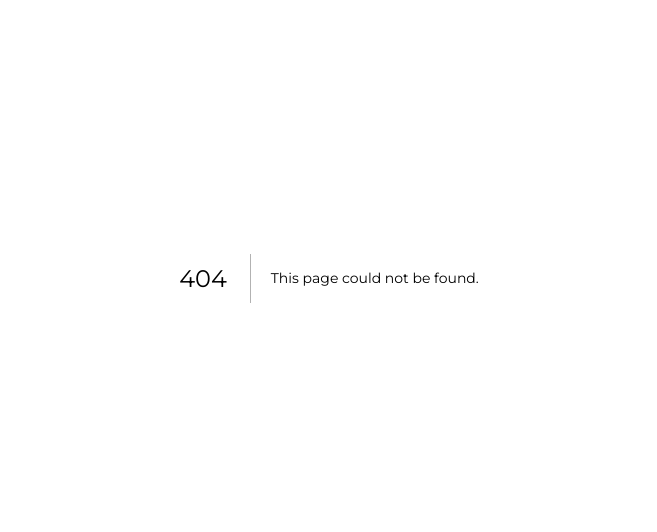
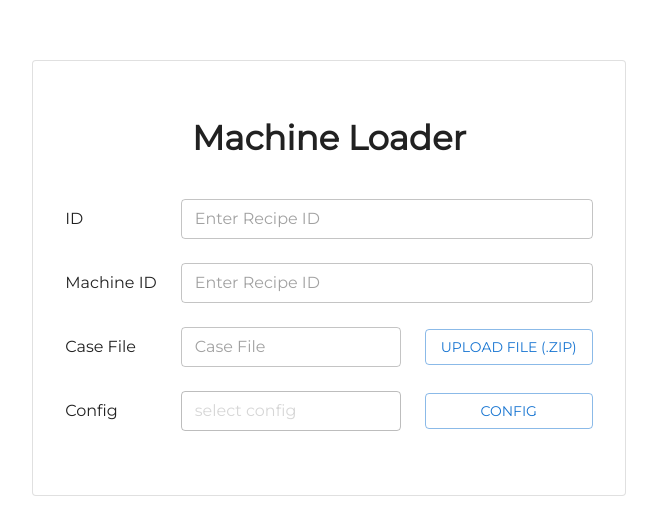
Before and after one commit to calvinfredicson/RobotiivePrototype, a Next.js app: page /LoadRecipe in a window 1280 px wide. Before the commit this address had no page. Shown: the part 122-654 px from the top of the page, without its empty margins (311-968 px from the left). Built offline with nearby package versions, Linux system fonts and the light colour scheme.

Commit message:
case 2: load recipe to machine

```diff
--- a/Components/Dialogs/BasicInfo.tsx
+++ b/Components/Dialogs/BasicInfo.tsx
@@ -1,4 +1,4 @@
-import { Box, Button, Chip, Dialog, DialogActions, DialogContent, DialogContentText, DialogTitle, Paper, PaperProps, Typography } from "@mui/material"
+import { Button, Dialog, DialogActions, DialogContent, DialogContentText, DialogTitle, Paper, PaperProps } from "@mui/material"
 import { Dispatch, SetStateAction, useCallback } from "react"
 import Draggable from "react-draggable"
 
--- a/Components/Dialogs/InfoDialog.tsx
+++ b/Components/Dialogs/InfoDialog.tsx
@@ -1,4 +1,4 @@
-import { Box, Button, Chip, Dialog, DialogActions, DialogContent, DialogContentText, DialogTitle, Paper, PaperProps, Typography } from "@mui/material"
+import { Button, Chip, Dialog, DialogActions, DialogContent, DialogContentText, DialogTitle, Paper, PaperProps, Typography } from "@mui/material"
 import { Dispatch, SetStateAction, useCallback } from "react"
 import Draggable from "react-draggable"
 import { Account } from "../../Data/loginInfo"
--- a/Components/CitrixPageItem.tsx
+++ b/Components/delayedLoginCase/CitrixPageItem.tsx
@@ -3,7 +3,8 @@ import { ArrowDropDownOutlined } from '@mui/icons-material'
 import { Box, Paper, Typography, useTheme } from '@mui/material'
 import { useCallback, useState } from 'react'
 import { useRouter } from 'next/router'
-import { delay, generateRoute } from '../utilityFunctions'
+import { delay, generateRoute } from '../../utilityFunctions'
+
 
 interface CitrixPageItemProps {
   imageSrc: string,
--- a/Components/MainPageDropDown.tsx
+++ b/Components/delayedLoginCase/MainPageDropDown.tsx
@@ -1,9 +1,9 @@
 import Box from '@mui/material/Box'
 import TextField from '@mui/material/TextField'
 import MenuItem from '@mui/material/MenuItem'
-import { routeList } from '../Data/routeList'
 import { ChangeEvent, useCallback, useState } from 'react'
 import Link from 'next/link'
+import { routeList } from '../../Data/routeList'
 
 export const MainPageDropDown: React.VFC = () => {
   const [route, setRoute] = useState(routeList[0].title)
--- /dev/null
+++ b/Components/delayedLoginCase/index.tsx
@@ -0,0 +1,2 @@
+export { MainPageDropDown } from './MainPageDropDown'
+export { CitrixPageItem } from './CitrixPageItem'
--- a/Components/index.tsx
+++ b/Components/index.tsx
@@ -1,3 +1,2 @@
-export { MainPageDropDown } from './MainPageDropDown'
-export { CitrixPageItem } from './CitrixPageItem'
 export { LoadingPage } from './LoadingPage'
+export * from './delayedLoginCase'
--- a/Data/api.ts
+++ b/Data/api.ts
@@ -1,4 +1,4 @@
-const baseURL = "http://192.168.1.250:3000/api/"
+const baseURL = "http://localhost:3000/api/"
 
 interface routeObjType {
   route: string,
--- a/Data/routeList.ts
+++ b/Data/routeList.ts
@@ -7,5 +7,9 @@ export const routeList: routeListObj[] = [
   {
     title: "Delayed Login",
     url: "/DelayedLogin/"
+  },
+  {
+    title: 'Load Recipe',
+    url: "/LoadRecipe/"
   }
 ]
--- a/pages/DelayedLogin/MainPage/index.tsx
+++ b/pages/DelayedLogin/MainPage/index.tsx
@@ -98,7 +98,7 @@ const Content = styled(Box, { name: 'ContentBox' })(() => ({
 }))
 
 export async function getStaticProps(): Promise<GetStaticPropsResult<MainPageProps>> {
-  const permission = await getAPI('http://127.0.0.1:3000/api/login/')
+  const permission = await getAPI('http://localhost:3000/api/login/')
   return {
     props: permission
   }
--- /dev/null
+++ b/pages/LoadRecipe/index.tsx
@@ -0,0 +1,96 @@
+import { Box, Button, Input, Paper, styled, TextField, Typography, useTheme, FormLabel, FormControl, FormControlLabel, RadioGroup, Radio } from "@mui/material"
+import { NextPage } from "next"
+import { useRouter } from "next/router"
+import { useState, useCallback, ChangeEvent, FormEvent } from "react"
+import { LoadingPage } from "../../Components"
+import { BasicInfoDialog } from "../../Components/Dialogs"
+import { delay, generateRoute } from "../../utilityFunctions"
+
+const Index: NextPage = () => {
+  const theme = useTheme()
+  const router = useRouter()
+  const [selectedFile, setSelectedFile] = useState<null | File>(null)
+  const [showConfig, setShowConfig] = useState(false)
+  const [selectedRadio, setSelectedRadio] = useState<string | null>(null)
+  const [subOption, setSubOption] = useState<string | null>(null)
+  const [loading, setLoading] = useState(false)
+  const [dialogOpen, setDialogOpen] = useState(false)
+  const uploadFile = useCallback((e: ChangeEvent<HTMLInputElement>) => {
+    if (!e.target.files) return
+    setSelectedFile(e.target.files[0])
+  }, [])
+  const infoText = "Fill the ID, machineID, case file and press config button. After pressing select Option 2 and subOption 2. Finally click next"
+
+  const toComplete = useCallback(async (e: FormEvent) => {
+    e.preventDefault()
+    setLoading(true)
+    await delay(5)
+    setLoading(false)
+    router.replace(generateRoute(router.pathname, '/ProcessComplete/'))
+  }, [router, setLoading])
+
+  if (!loading) {
+    return (
+      <form onSubmit={toComplete}>
+        <Box display="flex" gap={2} alignItems="center" justifyContent="center" height="100vh" width="100vw">
+          <Box component={Paper} variant="outlined" padding={theme.spacing(5, 4)} paddingBottom={8} display="grid" alignItems="center" gridTemplateColumns="auto auto auto" gap={3}>
+            <Typography variant="h4" align="center" fontWeight="bold" sx={{ gridColumn: "span 3", margin: theme.spacing(2, 'auto') }}>Machine Loader</Typography>
+            <Typography>ID</Typography>
+            <TextField required={true} type="text" size="small" variant="outlined" placeholder="Enter Recipe ID" sx={{ gridColumn: "span 2" }} />
+            <Typography>Machine ID</Typography>
+            <TextField required type="text" size="small" variant="outlined" placeholder="Enter Recipe ID" sx={{ gridColumn: "span 2" }} />
+            <Typography>Case File</Typography>
+            <TextField required size="small" variant="outlined" placeholder="Case File" value={selectedFile?.name} />
+            <label htmlFor="contained-button-file">
+              <FileInput type="file" id="contained-button-file" inputProps={{ accept: '.zip' }} onChange={uploadFile} />
+              <Button variant="outlined" component="span">Upload File (.zip)</Button>
+            </label>
+            <Typography>Config</Typography>
+            <TextField required disabled size="small" variant="outlined" placeholder="select config" value={selectedRadio} />
+            <Button type="button" variant="outlined" onClick={() => setShowConfig(true)}>Config</Button>
+            {
+              selectedRadio == "Option 2" && (
+                <FormControl component="fieldset" style={{ gridColumn: 'span 3' }}>
+                  <FormLabel component="legend">Config</FormLabel>
+                  <RadioGroup row aria-label="gender" name="row-radio-buttons-group" value={subOption} onChange={e => setSubOption(e.target.value)}>
+                    <FormControlLabel value="Sub Option-1" control={<Radio />} label="Sub Option 1" />
+                    <FormControlLabel value="Sub Option-2" control={<Radio />} label="Sub Option 2" />
+                  </RadioGroup>
+                </FormControl>
+              )
+            }
+            {
+              showConfig && (
+                <FormControl component="fieldset" style={{ gridColumn: 'span 3' }}>
+                  <FormLabel component="legend">Config</FormLabel>
+                  <RadioGroup row aria-label="gender" name="row-radio-buttons-group" value={selectedRadio} onChange={e => setSelectedRadio(e.target.value)}>
+                    <FormControlLabel value="Option 1" control={<Radio />} label="Option 1" />
+                    <FormControlLabel value="Option 2" control={<Radio />} label="Option 2" />
+                    <FormControlLabel value="Option 3" control={<Radio />} label="Option 3" />
+                  </RadioGroup>
+                </FormControl>
+              )
+            }
+            {
+              selectedRadio && (
+                <>
+                  <Button type="submit" variant="contained" onClick={toComplete}>Next</Button>
+                  <Button type="button" onClick={() => setDialogOpen(true)} variant="outlined">Info</Button>
+                  <BasicInfoDialog open={dialogOpen} stateSetter={setDialogOpen} info={infoText} />
+                </>
+              )
+            }
+          </Box>
+        </Box>
+      </form>
+    )
+  } else {
+    return <LoadingPage />
+  }
+}
+
+export default Index
+
+const FileInput = styled(Input, { name: 'File Input' })(() => ({
+  display: 'none'
+}))
```
Also changed, not shown: pages/LoadRecipe/ProcessComplete.tsx (added, +23 -0 lines), public/Images/success.gif (added), 1 other file (tests, documents, lock files or other folders).
